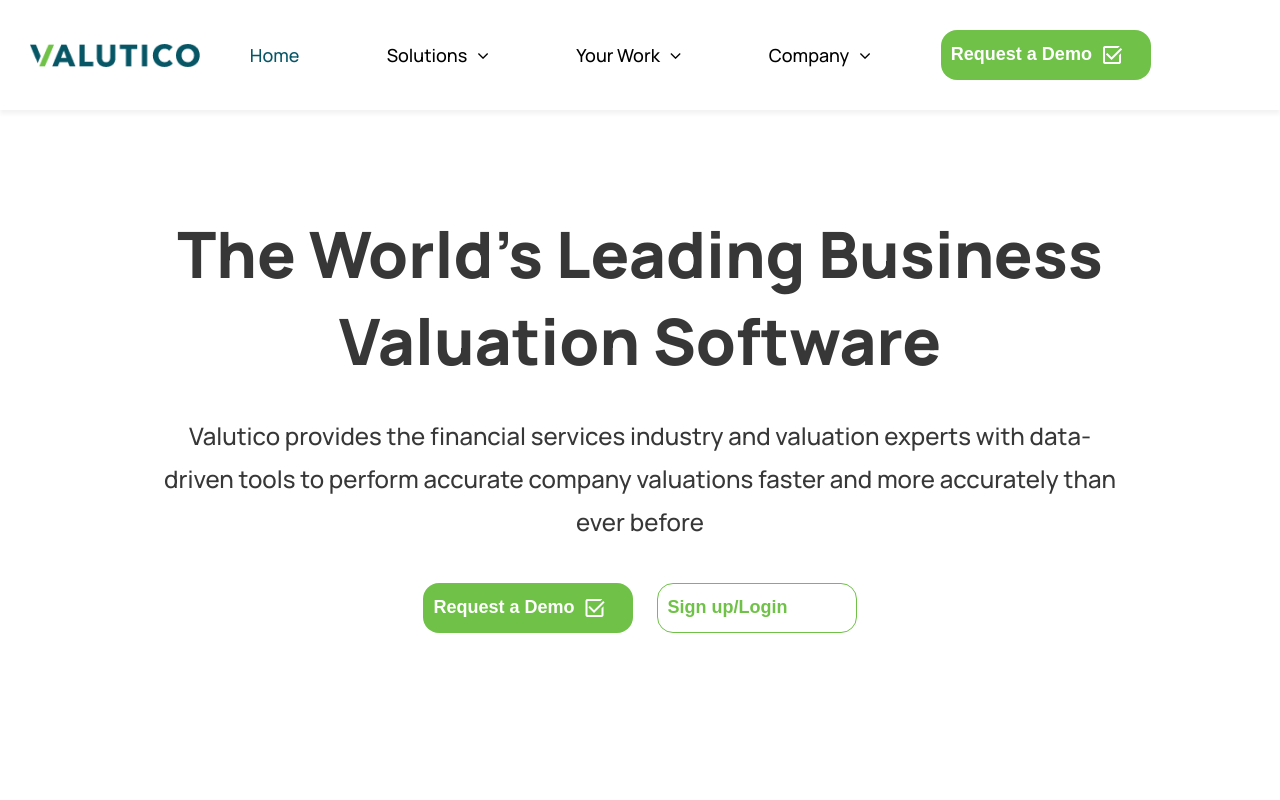
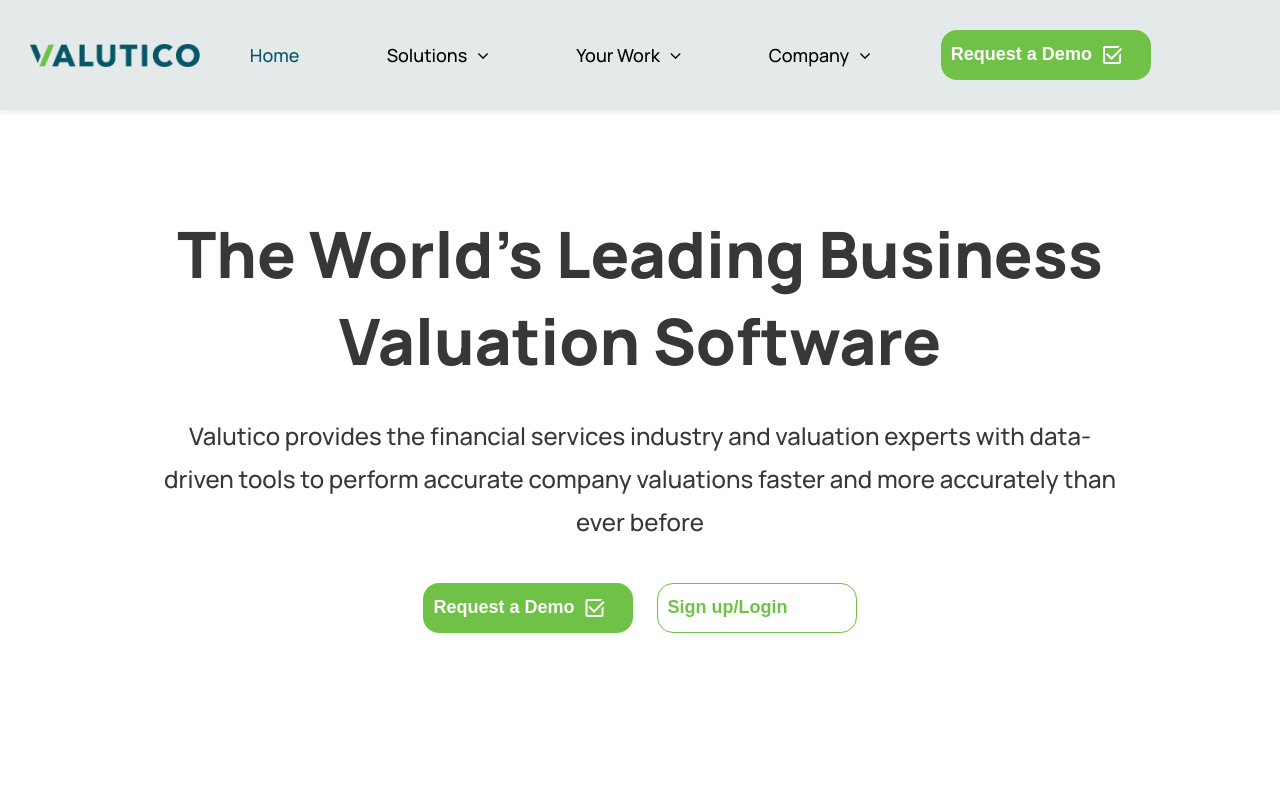
Before and after one commit to EtimGeorge/voultico.com-upskill-assignment, a plain HTML site: page index.html in a window 1280 px wide. Shown: the top 800 px of the page. Drawn offline with nearby package versions, Linux system fonts and the light colour scheme; files whose address does not match are found by name.

Commit message:
final correction commit

```diff
--- a/mobilequery.css
+++ b/mobilequery.css
@@ -166,6 +166,7 @@
   .demo4{
     width: 80%;
     justify-content: center;
+    margin-top: 35px;
   }
 
   .demo1:hover {
--- a/styles.css
+++ b/styles.css
@@ -19,7 +19,7 @@ body{
 
 .navigation {
   display: flex;
-  background: #FFFFFF;
+  background: #e4e9ea;
   box-shadow: 0px 4px 4px 0px #0000000D;
   position: sticky;
   top: 0;
```
